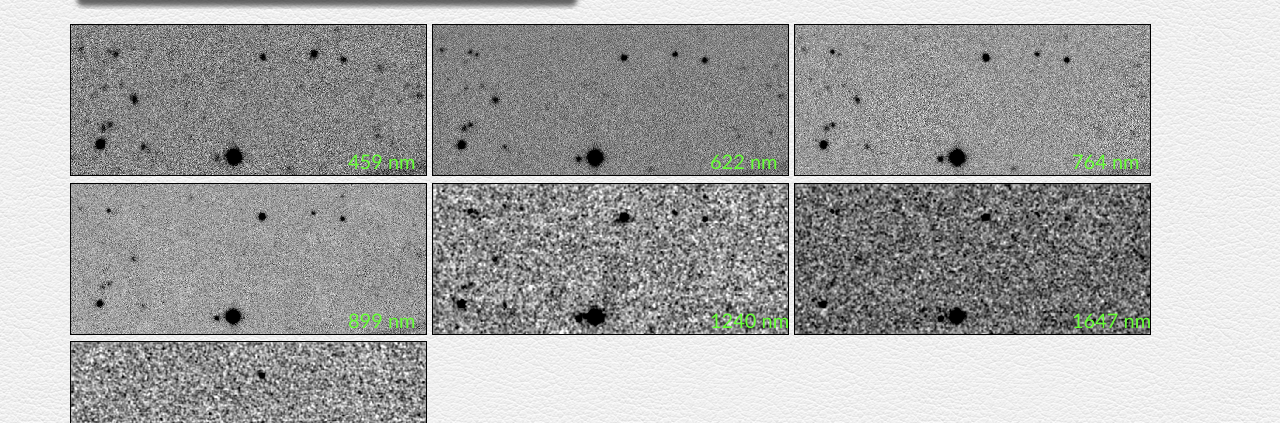
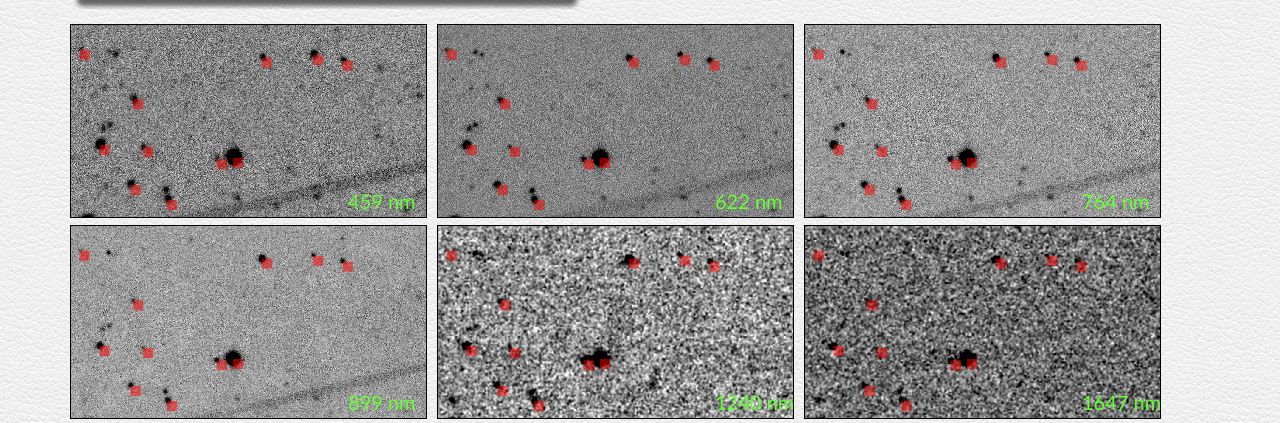
Before and after one commit to vsudilov/vss-flask, a Flask app: page /projects/grond in a window 1280 px wide. Shown: the part 510-933 px from the top of the page. Run offline with Flask 2, Linux system fonts and the light colour scheme; some libraries are stand-ins or nearby versions.

Commit message:
Refactor grond.js, WIP

```diff
--- a/static/js/grond.js
+++ b/static/js/grond.js
@@ -1,5 +1,5 @@
 $(document).ready(function(){
-
+  var empty_sed = "/static/images/grond/empty_sed.png"
   var sourceData = [
     {
       "png": {
@@ -9,7 +9,6 @@ var sourceData = [
       },
       "sourceNumber": 1,
       "sed": {
-
       },
     },
     {
@@ -18,7 +17,9 @@ var sourceData = [
         "y":74.3,
         "r":10,
       },
-    "sourceNumber": 2
+      "sourceNumber": 2,
+      "sed": {
+      },
     },
     {
       "png": {
@@ -26,7 +27,9 @@ var sourceData = [
         "y":120,
         "r":10,
       },
-    "sourceNumber": 3
+      "sourceNumber": 3,
+      "sed": {
+      },
     },
     {
       "png": {
@@ -34,7 +37,9 @@ var sourceData = [
         "y":160,
         "r":10,
       },
-    "sourceNumber": 4
+      "sourceNumber": 4,
+      "sed": {
+      },
     },
     {
       "png": {
@@ -42,7 +47,9 @@ var sourceData = [
         "y":175,
         "r":10,
       },
-    "sourceNumber": 5
+      "sourceNumber": 5,
+      "sed": {
+      },
     },
     {
       "png": {
@@ -50,7 +57,9 @@ var sourceData = [
         "y":134.3,
         "r":7,
       },
-    "sourceNumber": 6
+      "sourceNumber": 6,
+      "sed": {
+      },
     },
     {
       "png": {
@@ -58,7 +67,9 @@ var sourceData = [
         "y":133,
         "r":14,
       },
-    "sourceNumber": 7
+      "sourceNumber": 7,
+      "sed": {
+      },
     },
     {
       "png": {
@@ -66,7 +77,9 @@ var sourceData = [
         "y":32.7,
         "r":10,
       },
-    "sourceNumber": 8
+      "sourceNumber": 8,
+      "sed": {
+      },
     },
     {
       "png": {
@@ -74,7 +87,9 @@ var sourceData = [
         "y":30,
         "r":10,
       },
-    "sourceNumber": 9
+      "sourceNumber": 9,
+      "sed": {
+      },
     },
     {
       "png": {
@@ -82,7 +97,9 @@ var sourceData = [
         "y":35.7,
         "r":10,
       },
-    "sourceNumber": 10
+      "sourceNumber": 10,
+      "sed": {
+      },
     },
     {
       "png": {
@@ -90,9 +107,12 @@ var sourceData = [
         "y":122,
         "r":10,
       },
-    "sourceNumber": 11
+      "sourceNumber": 11,
+      "sed": {
+      },
     },
   ]
+
   var bands = {
     'g':459,
     'r':622,
@@ -103,100 +123,41 @@ var bands = {
     'K':2171,
   }
 
-var margin = {
-  "left":10,
-  "right":10,
-  "top":10,
-  "bottom":10,
-}
+  $.each(sourceData, function(index,value) {
+    value.sed.path = "/static/images/grond/"+value.sourceNumber+"_sed.png"
+  })
 
-fakedata = [
-  {"x":1,"y":1},
-  {"x":2,"y":12},
-  {"x":5,"y":15},
-  {"x":9,"y":18},
-  {"x":15,"y":19},
-]
-
-var h = 194*2-margin.top-margin.bottom,
-    w = 357*2-margin.left-margin.right
-
-var x = d3.scale.linear()
-    .range([0,w])
-    .domain(d3.extent(fakedata, function(d){return d.x}));
-
-var y = d3.scale.linear()
-    .range([h,0])
-    .domain(d3.extent(fakedata, function(d){return d.y}));;
-
-var xAxis = d3.svg.axis()
-    .scale(x)
-    .orient("bottom")
-    .ticks(1)
-    .tickSize(1);
-
-var yAxis = d3.svg.axis()
-    .scale(y)
-    .orient("left")
-    .ticks(1)
-    .tickSize(1);
+  var h = 194
+  var w = 357
 
   var sedContainer = d3.select('.svg-container-sed')
 
   var sed = sedContainer.append("svg")
-    .attr("width",w+margin.left+margin.right)
-    .attr("height",h+margin.top+margin.bottom)
-    .attr('style','border:1px solid black;')
-      .append("g")
-      .attr("transform", "translate(" + margin.left + "," + margin.top + ")");
+      .attr("width",w)
+      .attr("height",h)
 
-sed.append("g")
-    .attr("class", "axis")
-    .attr("transform", "translate(0," + h + ")")
-    .call(xAxis)
-    .append('text')
-        .attr('fill','black')
-        .attr('x',w/2)
-        .attr('y',0)
-        .style("text-anchor", "middle")
-        .text("Wavelength");
+  sed.append("image")
+    .attr("xlink:href",empty_sed)
+    .attr("height",h)
+    .attr("width",w)
+    .attr("x",0)
+    .attr("y",0)
 
-sed.append("g")
-    .attr("class", "axis")
-    .call(yAxis)
-    .append('text')
-        .attr("transform", "rotate(-90)")
-        .attr("y", 0)
-        .attr("x",-50)
-        .attr("dy", ".71em")
-        .attr('fill','black')
-        .style("text-anchor", "end")
-        .text("Brightness");
+  var textContainer = d3.select('.svg-container-text')
 
-
-sed.selectAll("circle")
-  .data(fakedata)
-  .enter()
-    .append("circle")
-    .attr("cx", function(d){return x(d.x)})
-    .attr("cy", function(d){return y(d.y)})
-    .attr("r",5)
-    .attr("fill","black")
-
-
-
-var imgContainers = {}
+  textContainer.append("svg")
+      .attr("width",w)
+      .attr("height",h)
 
   //Setup each image
+  var imgContainers = {}
   $.each(bands,function(band,wavelength){
-  var h = 194,
-      w = 357
 
-  var thisContainer = d3.select('.svg-container-img').attr("data-name",band)
+    var thisContainer = d3.select('.svg-container-img[data-name="'+band+'"]')
 
     var img = thisContainer.append("svg")
       .attr("width",w)
-    .attr("heigh",h)
+      .attr("height",h)
 
     //image
     img.append("image")
@@ -209,7 +170,7 @@ $.each(bands,function(band,wavelength){
     //image wavelength label
     img.append("text")
       .attr("x",w-80)
-    .attr("y",h-50)
+      .attr("y",h-10)
       .attr("fill","#66FF33")
       .style("font-size","20px")
       .text(wavelength+" nm")
@@ -237,6 +198,9 @@ $.each(bands,function(band,wavelength){
           d3.selectAll("rect.mask")
             .transition().duration(700)
             .style("opacity",0.1)
+          sed.select('image')
+            .transition().duration(700)
+            .attr("xlink:href",sourceData[sourceNumber].sed.path)
         })
       .on("mouseleave",function() {
           d3.selectAll('.circ-outline')
@@ -245,6 +209,9 @@ $.each(bands,function(band,wavelength){
           d3.selectAll("rect.mask")
             .transition().duration(700)
             .style("opacity",0.0)
+          sed.select('image')
+            .transition().duration(700)
+            .attr("xlink:href",empty_sed)
         })
 
     source.append("circle")
@@ -266,8 +233,16 @@ $.each(bands,function(band,wavelength){
         .attr("fill","white")
         .style("opacity",0.0)
 
+    source.append("rect")
+      .attr("class","sed")
+      .style("opacity",0.5)
+      .attr("fill","red")
+      .attr("height",10)
+      .attr("width",10)
+      .attr("x", function(d) {return d.png.x})
+      .attr("y", function(d) {return d.png.y})
+
     imgContainers[band]=thisContainer
   })
 
-
 })
--- a/templates/grond.html
+++ b/templates/grond.html
@@ -3,7 +3,7 @@
 <script src="/static/js/grond.js"></script>
 
 <style>
-  .svg-container-img svg {
+  .svg-element svg {
     margin-right: 5px;
     border: 1px solid black;
   }
@@ -33,7 +33,7 @@
         The Gamma-ray Optical and Near-IR Detector
     </div>
     <div class="lead">
-      <img class="summary-image img-rounded img-responsive pull-left" src="/static/images/grond.jpg" style="width:500px;"></img>
+      <img class="summary-image img-rounded img-responsive pull-left" src="/static/images/grond/grond.jpg" style="width:500px;"></img>
       <p>
         <a href="http://en.wikipedia.org/wiki/Gamma-Ray_Burst_Optical/Near-Infrared_Detector">GROND</a> is detector system that is mounted on a 2.2m telescope in La Silla Observatory, Chile. A large part of my time as a graduate student involved working with GROND. I worked with GROND by performing observations and data analysis on-site, and by implementing code to help operate it remotely.
       </p>
@@ -50,19 +50,15 @@
 <div class="container">
   <div class="row">
     <div class="col-md-12">
-      <div class="svg-container-img" data-name="g"></div>
-      <div class="svg-container-img" data-name="r"></div>
-      <div class="svg-container-img" data-name="i"></div>
-      <div class="svg-container-img" data-name="z"></div>
-      <div class="svg-container-img" data-name="J"></div>
-      <div class="svg-container-img" data-name="H"></div>
-      <div class="svg-container-img" data-name="K"></div>
-    </div>
-  </div>
-
-  <div class='row'>
-    <div class="col-md-12">
-        <div class="svg-container-sed"></div>
+      <span class="svg-element svg-container-img" data-name="g"></span>
+      <span class="svg-element svg-container-img" data-name="r"></span>
+      <span class="svg-element svg-container-img" data-name="i"></span>
+      <span class="svg-element svg-container-img" data-name="z"></span>
+      <span class="svg-element svg-container-img" data-name="J"></span>
+      <span class="svg-element svg-container-img" data-name="H"></span>
+      <span class="svg-element svg-container-img" data-name="K"></span>
+      <span class="svg-element svg-container-sed"></span>
+      <span class="svg-element svg-container-text"></span>
     </div>
   </div>
 </div>
```
Also changed, not shown: static/images/grond.jpg (deleted). Lines whose indentation alone changed are shown as unchanged.
